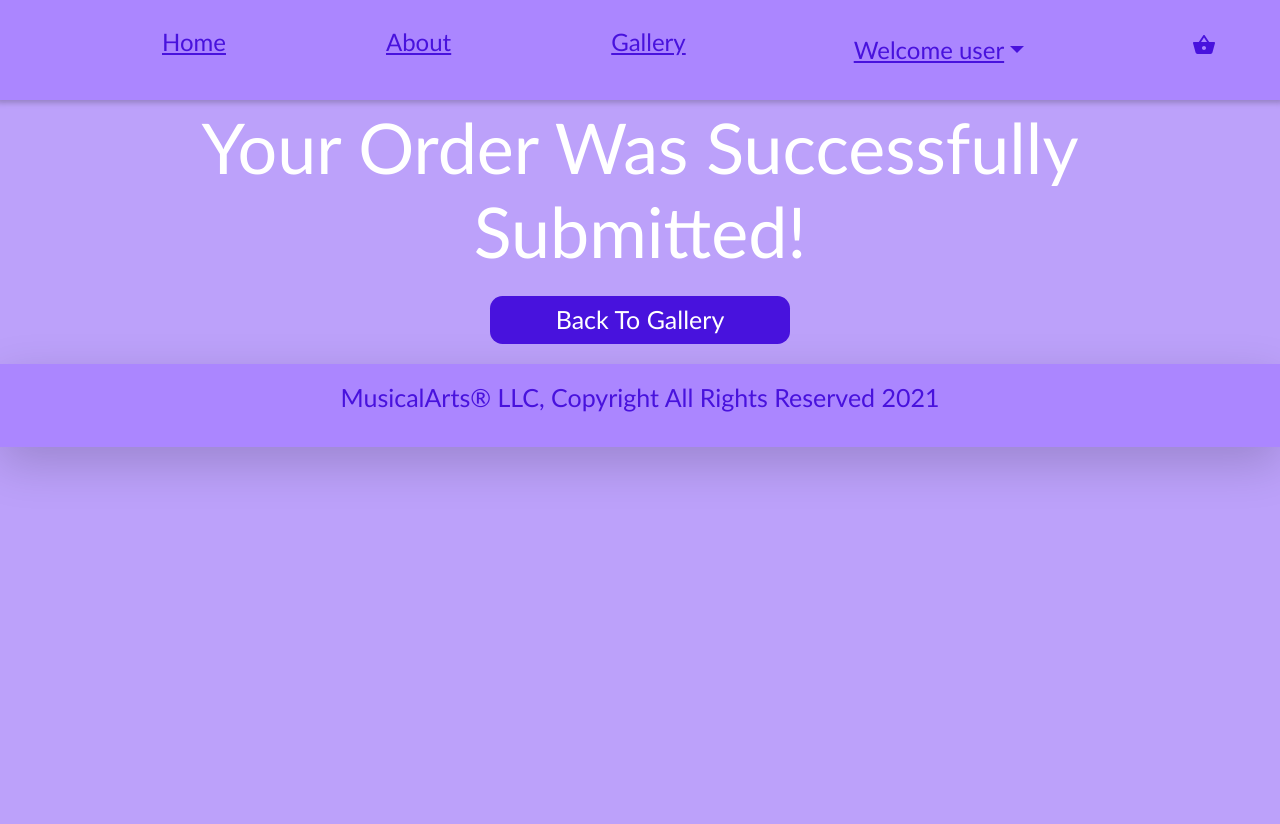
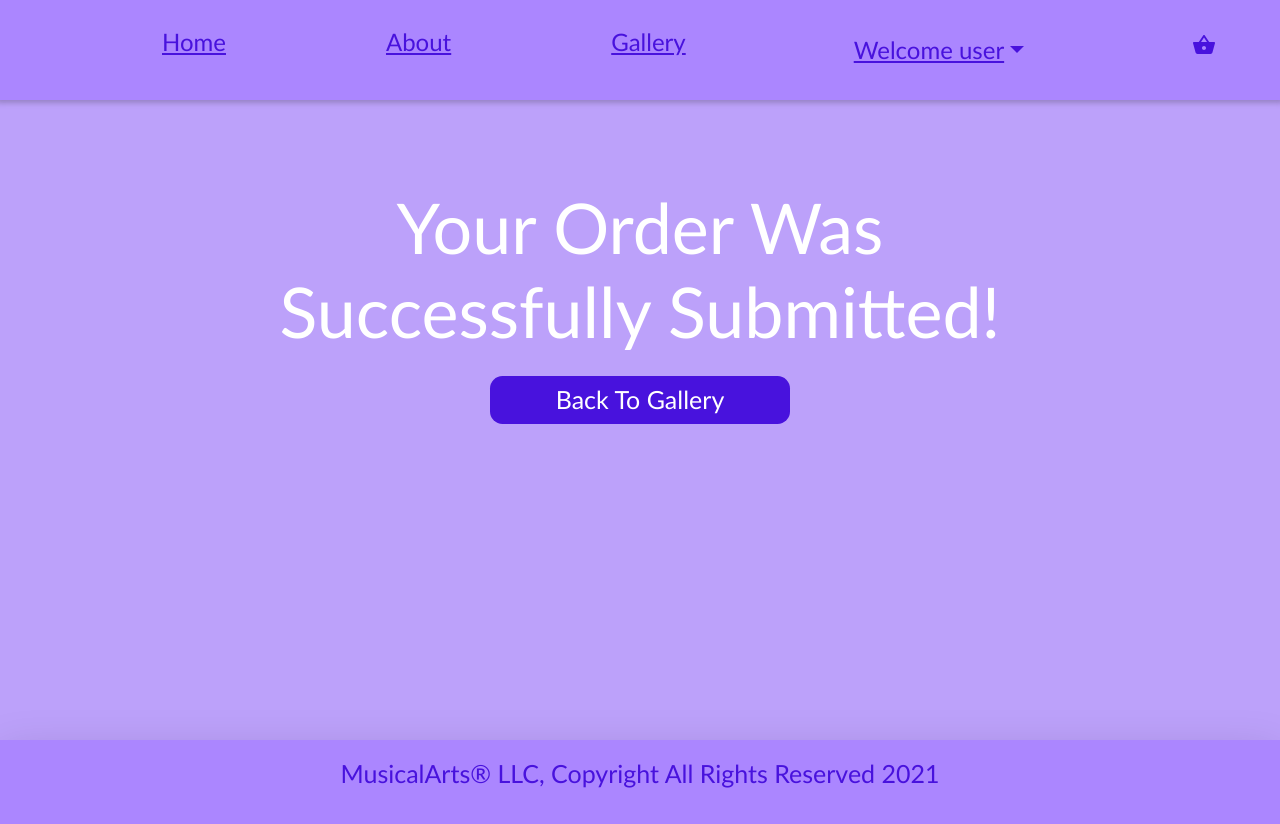
Before and after one commit to bethel-school-of-technology/musicalarts-frontend, a React (Create React App) app: page /ordersubmission in a window 1280 px wide. Before the commit the page ends 800 px from the top, so only its background shows below. Built offline with nearby package versions, Linux system fonts and the light colour scheme; sample sign-in values are in the browser's storage.

Commit message:
Finishing styling touches

```diff
--- a/src/components/alertPages/OrderSubmission.css
+++ b/src/components/alertPages/OrderSubmission.css
@@ -5,6 +5,12 @@
     "Lucida Sans", Arial, sans-serif;
   text-align: center !important;
   padding: 60px 10px 60px 10px;
+}
+
+.lastpage {
+  margin: 5rem auto;
+  height: 30rem;
+  width: 60%;
 }
 
 .button {
--- a/src/components/alertPages/OrderSubmission.js
+++ b/src/components/alertPages/OrderSubmission.js
@@ -4,7 +4,7 @@ import "./OrderSubmission.css";
 
 const OrderSubmissionAlert = () => {
   return (
-    <Container className="col text-center">
+    <Container className="col text-center lastpage">
       <div>
         <h1 className="h1">Your Order Was Successfully Submitted!</h1>
         <div>
--- a/src/pages/Dashboard/Dashboard.css
+++ b/src/pages/Dashboard/Dashboard.css
@@ -2,8 +2,8 @@ div {
   margin: 0;
   padding: 0;
   box-sizing: border-box;
-  font-family: 'Trebuchet MS', 'Lucida Sans Unicode', 'Lucida Grande',
-    'Lucida Sans', Arial, sans-serif;
+  font-family: "Trebuchet MS", "Lucida Sans Unicode", "Lucida Grande",
+    "Lucida Sans", Arial, sans-serif;
   color: white;
 }
 
@@ -41,7 +41,7 @@ div {
 }
 
 .profile {
-  padding: 50px 500px 50px 500px;
+  padding: 50px 320px 50px 320px;
   box-shadow: 3px 3px 3px 2px rgba(0, 0, 0, 0.2);
   background-color: #975b5b9f;
   border-radius: 1rem;
--- a/src/pages/Home.css
+++ b/src/pages/Home.css
@@ -1,9 +1,9 @@
 .home-page {
-  margin-bottom: 9rem;
+  margin-bottom: 10.2rem;
 }
 
 .home-page .home-text {
-  font-family: 'Trebuchet', 'Arial Narrow', Arial, sans-serif !important;
+  font-family: "Trebuchet", "Arial Narrow", Arial, sans-serif !important;
   font-size: 12.5rem !important;
   background: -webkit-linear-gradient(227deg, #bb12dd 5%, #5321db 100%);
   background-clip: text;
@@ -12,7 +12,7 @@
 }
 
 .gallery-text {
-  font-family: 'Franklin Gothic Medium', 'Arial Narrow', Arial, sans-serif;
+  font-family: "Franklin Gothic Medium", "Arial Narrow", Arial, sans-serif;
   font-size: 40px;
   text-align: center;
 }
@@ -22,7 +22,7 @@
   border: none;
   border-radius: 0.5em;
   color: white;
-  font-family: 'Franklin Gothic Medium', 'Arial Narrow', Arial, sans-serif;
+  font-family: "Franklin Gothic Medium", "Arial Narrow", Arial, sans-serif;
   display: inline-block;
   margin: 15px;
   padding: 10px;
@@ -36,7 +36,7 @@
   border: none;
   border-radius: 0.5em;
   color: white;
-  font-family: 'Franklin Gothic Medium', 'Arial Narrow', Arial, sans-serif;
+  font-family: "Franklin Gothic Medium", "Arial Narrow", Arial, sans-serif;
   display: inline-block;
   margin: 15px;
   padding: 10px;
--- a/src/pages/NotFound.css
+++ b/src/pages/NotFound.css
@@ -6,3 +6,9 @@
   text-align: center;
   padding: 5px !important;
 }
+
+.notfound {
+  margin: 5rem auto;
+  height: 30rem;
+  width: 60%;
+}
--- a/src/pages/NotFound.js
+++ b/src/pages/NotFound.js
@@ -2,7 +2,7 @@ import "./NotFound.css";
 
 const NotFound = () => {
   return (
-    <div>
+    <div className="notfound">
       <h1 className="h1">404 Page Not Found</h1>
     </div>
   );
--- a/src/pages/SignUp.css
+++ b/src/pages/SignUp.css
@@ -9,6 +9,6 @@
 
 .signup {
   margin: 3rem auto;
-  height: 50rem;
+  height: 42rem;
   width: 60%;
 }
```
